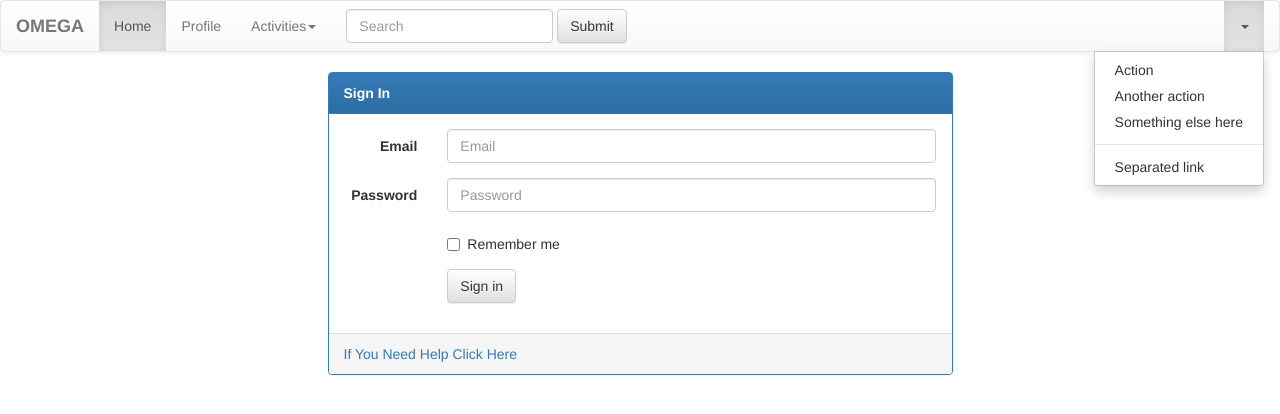
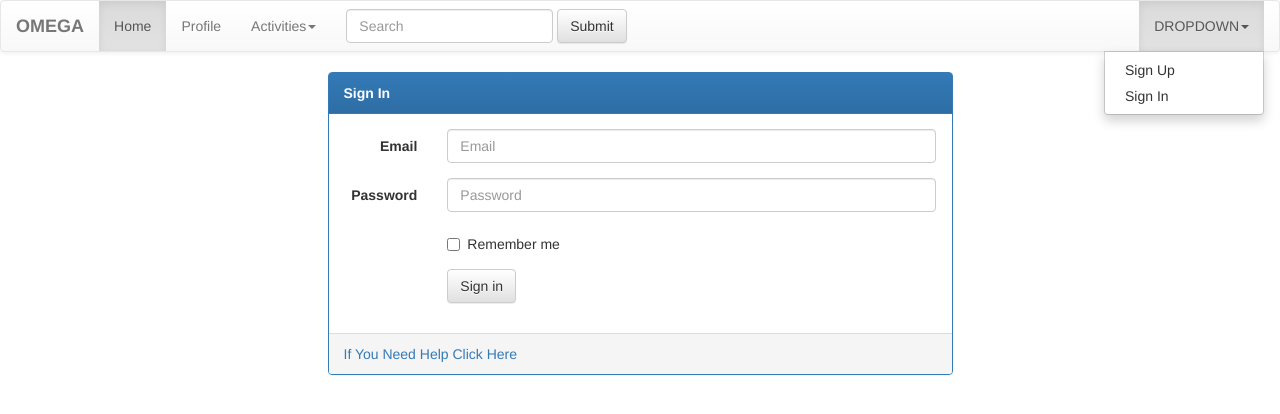
Before and after one commit to gokuldasm/Workshop, a Django app: page / in a window 1280 px wide, after a click on "DROPDOWN". Shown: the top 414 px of the page. Run offline with Django 3.2, Linux system fonts and the light colour scheme; some libraries are stand-ins or nearby versions.

Commit message:
Drop Down Sign Up

```diff
--- a/registration/templates/index.html
+++ b/registration/templates/index.html
@@ -49,13 +49,10 @@
 </form>
 <ul class="nav navbar-nav navbar-right">
 <li class="dropdown">
-<a href="#" class="dropdown-toggle" data-toggle="dropdown" role="button" aria-haspopup="true" aria-expanded="false"><span class="caret"></span></a>
+<a href="#" class="dropdown-toggle" data-toggle="dropdown" role="button" aria-haspopup="true" aria-expanded="false">DROPDOWN<span class="caret"></span></a>
 <ul class="dropdown-menu">
-<li><a href="#">Action</a></li>
-<li><a href="#">Another action</a></li>
-<li><a href="#">Something else here</a></li>
-<li role="separator" class="divider"></li>
-<li><a href="#">Separated link</a></li>
+<li><a href="#">Sign Up</a></li>
+<li><a href="#">Sign In</a></li>
 </ul>
 </li>
 </ul>
```
Also changed, not shown: registration/views.py (line endings or trailing spaces), 1 other file.
